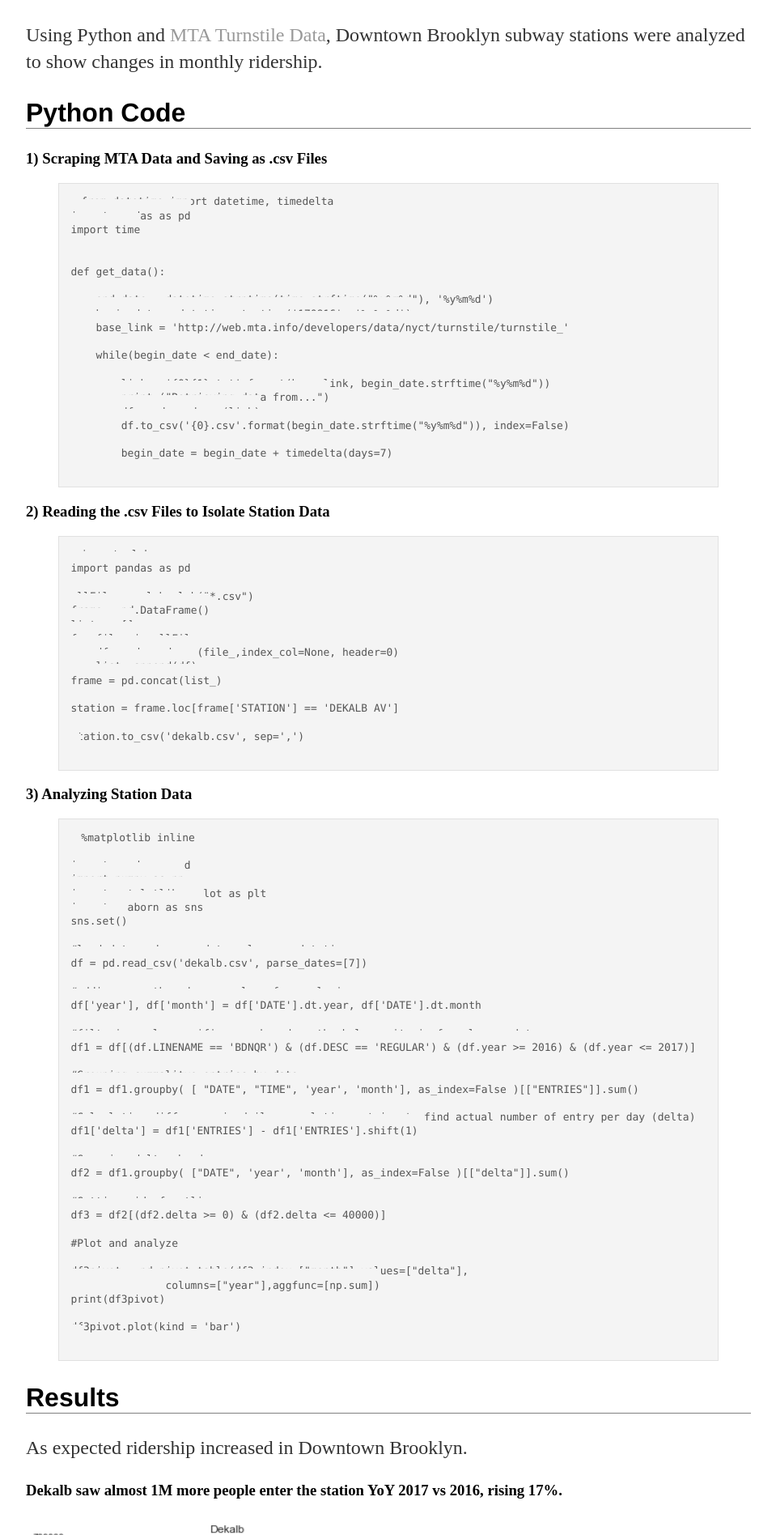
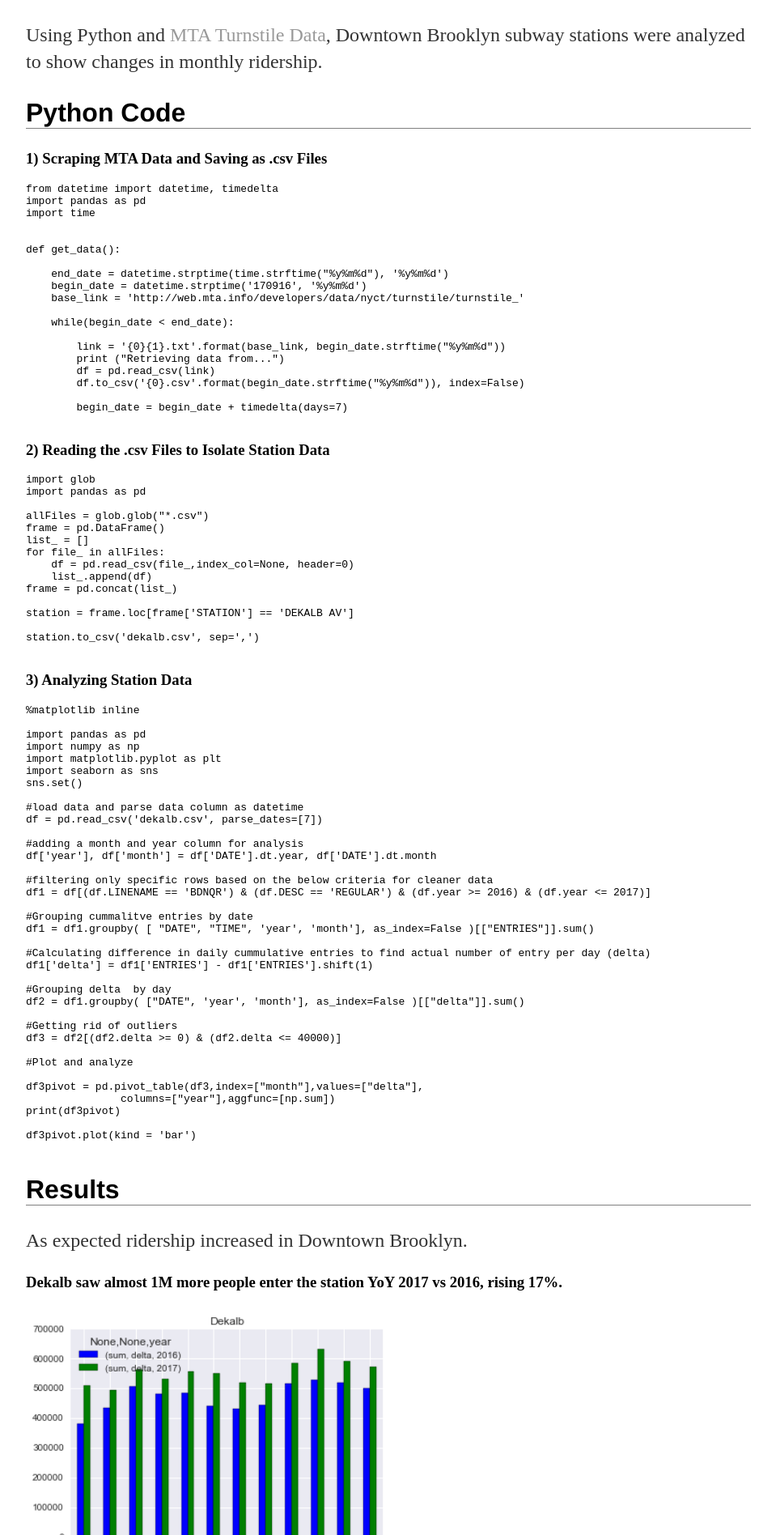
Before and after one commit to IKOSTYUK/ikostyuk.github.io, a Jekyll site: the page built from _posts/2018-03-16-MTA-Analysis.md, in a window 1280 px wide. Shown: the part 770-2666 px from the top of the page at 81% size, without its empty margins (160-1119 px from the left). Built offline with Jekyll 4.4.1, drawn with Linux system fonts in a browser that asks for light colours.

Commit message:
Update main.css

```diff
--- a/css/main.css
+++ b/css/main.css
@@ -37,36 +37,6 @@ footer {
     border-top: 1px solid #d5d5d5;
     font-size: .8em;
 }
-pre {
-    font-size: 90%;
-    line-height: 1.2em;
-    font-family: "Courier 10 Pitch", Courier, monospace;
-    white-space: pre;
-    white-space: pre-wrap;
-    white-space: -moz-pre-wrap;
-    white-space: -o-pre-wrap;
-
-    height:1%;
-    width: auto;
-    display: block;
-    clear: both;
-    color: #555555;
-    padding: 1em 1em;
-    margin: auto 40px auto 40px;
-    background: #f4f4f4;
-    border: solid 1px #e1e1e1
-}
-code {
-    font-size: 90%;
-    line-height: 1.2em;
-    font-family: Monaco, Consolas, "Andale Mono", "DejaVu Sans Mono", monospace;
-
-    display: inline;
-    color: #555555;
-    padding: 1em 1em;
-    background: #f4f4f4;
-}
-
 ul.posts {
     margin: 20px auto 40px;
     font-size: 1.5em;
```
